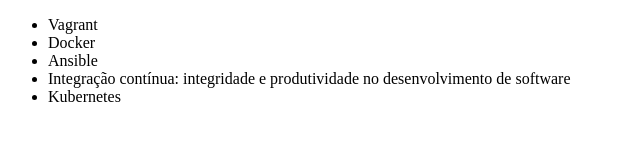
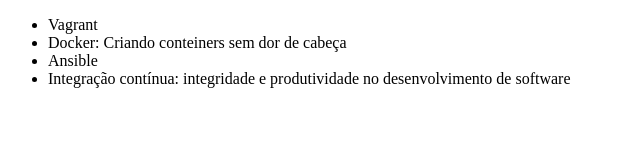
Before and after one commit to AndreCruzGonzaga/estudos, a plain HTML site: page index.html in a window 1280 px wide. Shown: the whole page, without its empty margins (0-640 px from the left). Drawn offline with Linux system fonts and the light colour scheme.

Commit message:
por puro teste

```diff
--- a/index.html
+++ b/index.html
@@ -5,7 +5,7 @@
     <head>
 
         <meta charset="UTF-8">
-        <title>Cursos da Alura</title>
+        <title>Lista de Cursos de DevOps da Alura</title>
 
     </head>
 
@@ -13,10 +13,9 @@
 
         <ul>
             <li>Vagrant</li>
-            <li>Docker</li>
+            <li>Docker: Criando conteiners sem dor de cabeça</li>
             <li>Ansible</li>
             <li>Integração contínua: integridade e produtividade no desenvolvimento de software</li>
-            <li>Kubernetes</li>
         </ul>
 
     </body>
```
